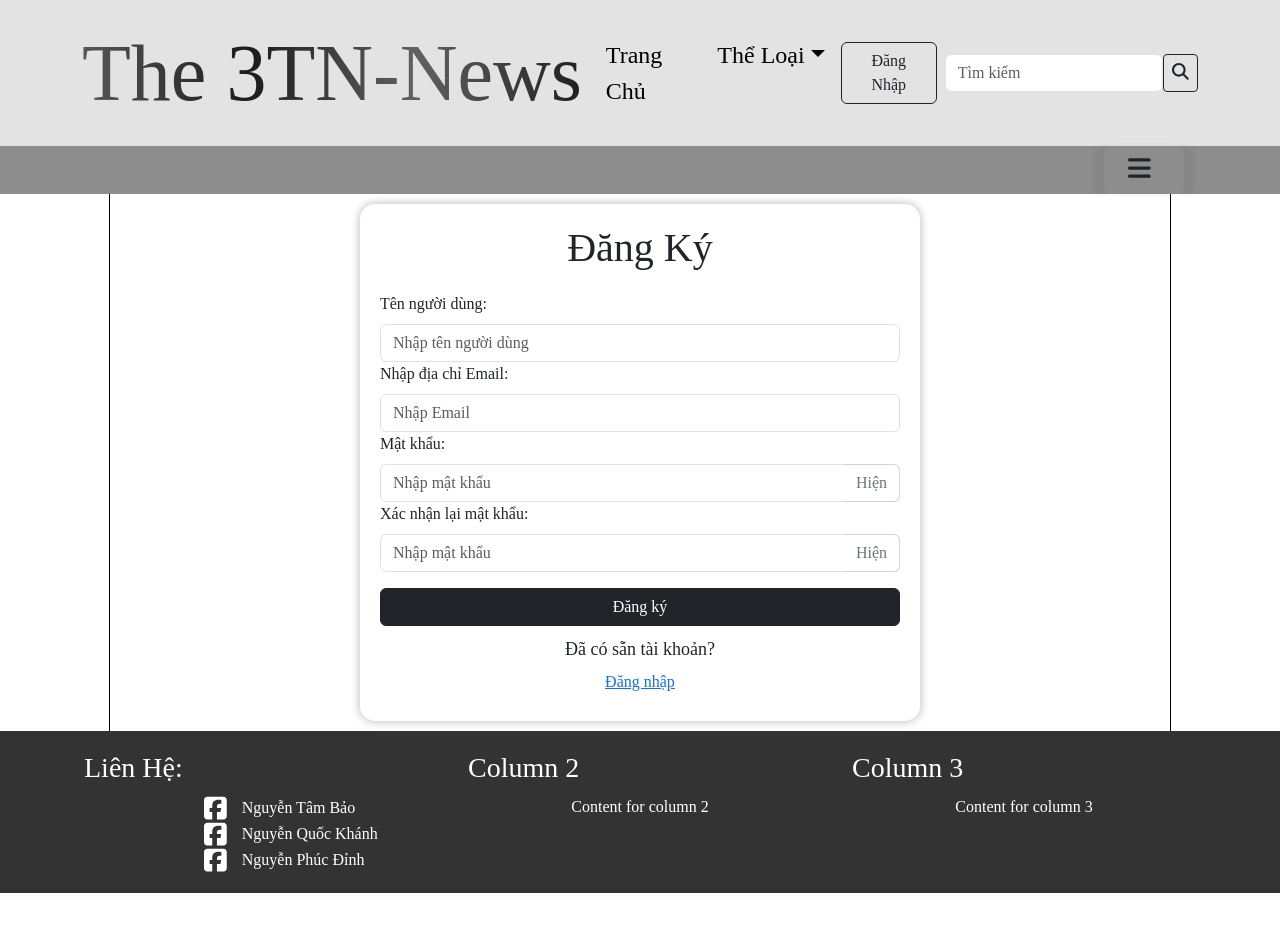
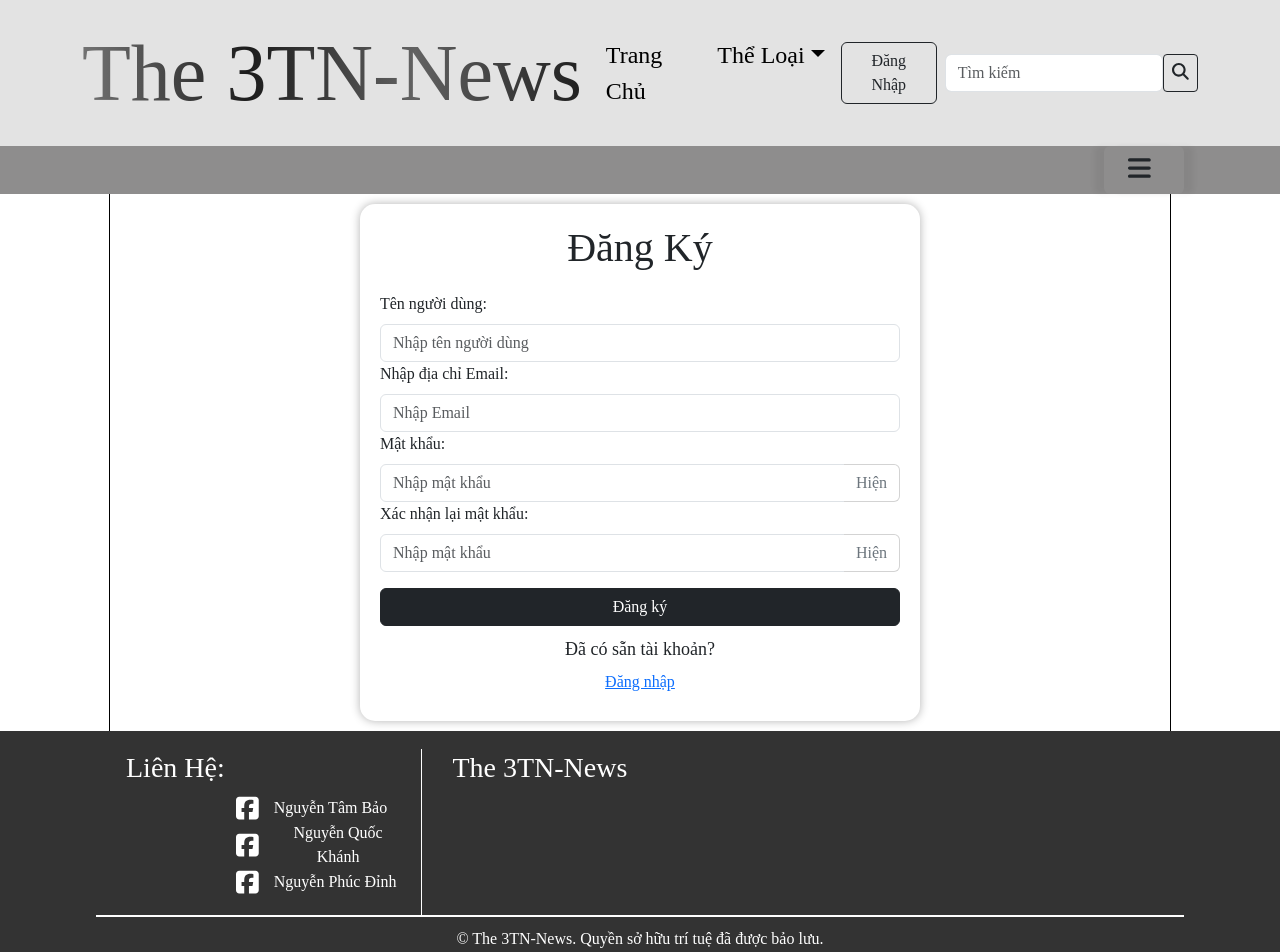
Before and after one commit to BrianOtaku/FrontEndTinTuc, a React (Create React App) app: page /signup in a window 1280 px wide. Shown: the top 952 px of the page. Before the commit the page ends 893 px from the top, so only its background shows below. Built offline with nearby package versions, Linux system fonts and the light colour scheme.

Commit message:
formingFooter

```diff
--- a/src/pages/Footer.tsx
+++ b/src/pages/Footer.tsx
@@ -6,11 +6,11 @@ function Footer() {
     return (
         <footer className="footer">
             <div className="footer-content">
-                <div className="footer-column">
+                <div className="footer-column contact">
                     <h3>Liên Hệ:</h3>
                     <div className="contact-item">
                         <FontAwesomeIcon icon={faFacebookSquare} className='icon' />
-                        <a href="https://www.facebook.com/nguyentambao" target="_blank" rel="noopener noreferrer">
+                        <a href="https://www.facebook.com/bao.nguyentam.585/" target="_blank" rel="noopener noreferrer">
                             Nguyễn Tâm Bảo
                         </a>
                     </div>
@@ -28,13 +28,12 @@ function Footer() {
                     </div>
                 </div>
                 <div className="footer-column">
-                    <h3>Column 2</h3>
-                    <p>Content for column 2</p>
+                    <h3>The 3TN-News</h3>
+                    <p></p>
                 </div>
-                <div className="footer-column">
-                    <h3>Column 3</h3>
-                    <p>Content for column 3</p>
-                </div>
+            </div>
+            <div className="footer-bottom">
+                <p>&copy; The 3TN-News. Quyền sở hữu trí tuệ đã được bảo lưu.</p>
             </div>
         </footer>
     );
--- a/src/styles/Footer.css
+++ b/src/styles/Footer.css
@@ -7,38 +7,68 @@
     display: flex;
     align-items: center;
     justify-content: center;
+    flex-direction: column;
 }
 
 .footer-content
 {
-    /* border: 1px solid white; */
-    width: 90%;
+    width: 85%;
     display: flex;
     justify-content: space-between;
 }
 
-.footer-column
+.footer-column.contact
 {
-    flex: 1;
+    flex: 0 0 30%; /* Đặt chiều rộng cho cột 1 */
     padding: 20px;
     text-align: center;
     position: relative; /* Thêm thuộc tính position để xử lý border-right */
 }
 
-/* .footer-column:not(:last-child)
+.footer-column
 {
-    border-right: 1px solid white;
-} */
+    flex: 0 0 70%; /* Đặt chiều rộng cho cột 2 */
+    padding: 20px;
+    text-align: center;
+    position: relative; /* Thêm thuộc tính position để xử lý border-right */
+}
+
+.footer-column::after
+{
+    content: '';
+    position: absolute;
+    top: 10%;
+    right: 0;
+    height: 90%; /* Đường kẻ dài 85% */
+    width: 1px; /* Độ rộng của đường kẻ */
+    background-color: white;
+    /* transform: translateY(-50%); */
+}
+
+.footer-column:last-child::after
+{
+    display: none; /* Ẩn đường kẻ cuối cùng */
+}
 
 .footer-column h3
 {
     text-align: left;
+    margin-left: 10px;
     margin-bottom: 10px;
 }
 
 .footer-column p
 {
     margin: 0;
+}
+
+.footer-bottom
+{
+    width: 85%;
+    padding-top: 10px;
+    /* padding-bottom: 0px; */
+    text-align: center;
+    border-top: 2px solid #ffffff; /* Đường kẻ trên hàng mới */
 }
 
 .contact-item
--- a/src/styles/Navbar.css
+++ b/src/styles/Navbar.css
@@ -20,7 +20,7 @@
 {
   font-size: 10vh;
   text-align: center;
-  background: linear-gradient(90deg, #575757, #1c1c1c, rgb(98, 98, 98), rgb(32, 32, 32));
+  background: linear-gradient(90deg, #737373, #1c1c1c, rgb(98, 98, 98), rgb(32, 32, 32));
   -webkit-background-clip: text;
   background-clip: text;
   -webkit-text-fill-color: transparent;
```
